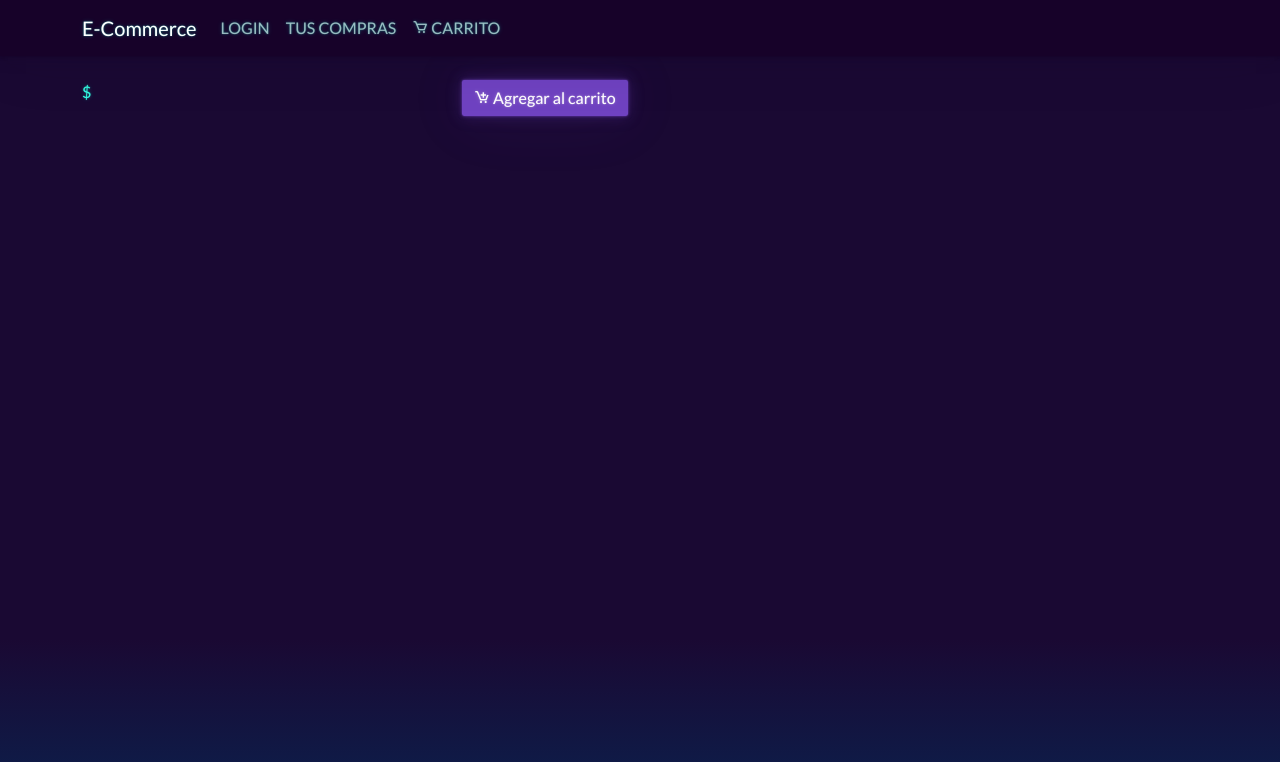
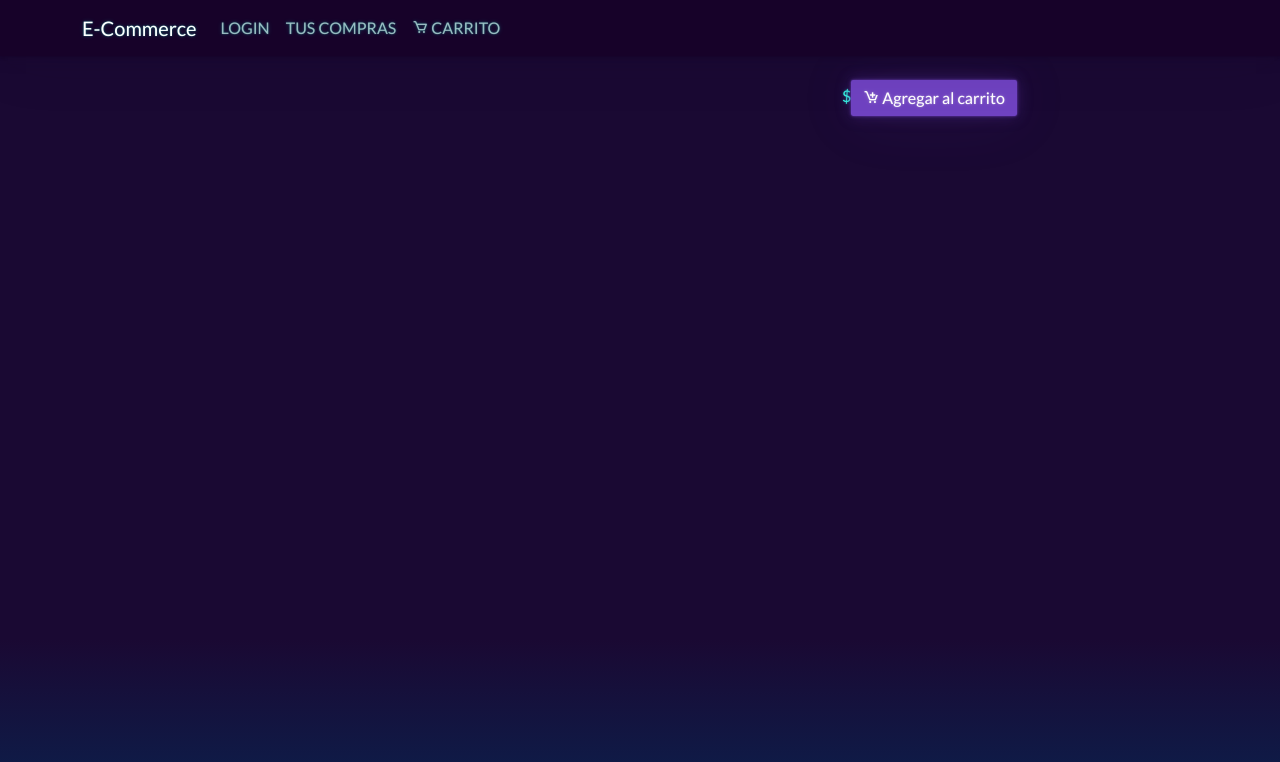
Before and after one commit to jabidsierra/Ecomerce2.0, a React (Vite) app: page /#/products/1 in a window 1280 px wide. Shown: the top 762 px of the page. Built offline with nearby package versions, Linux system fonts and the light colour scheme; no server answers.

Commit message:
arreglo final32

```diff
--- a/src/pages/ProductDetail.jsx
+++ b/src/pages/ProductDetail.jsx
@@ -30,9 +30,9 @@ const ProductDetail = () => {
         <Col sm={4}>{ detail.title} { detail.description }</Col>
       </Row>
       <Row>
-        <Col sm>${ detail.price }</Col>
-        <Col sm><Button variant="primary"><i className='bx bx-cart-add'></i> Agregar al carrito</Button></Col>
         <Col sm></Col>
+        <Col sm></Col>
+        <Col sm>${ detail.price }<Button variant="primary"><i className='bx bx-cart-add'></i> Agregar al carrito</Button></Col>
       </Row>
     </Container>
   );
```
